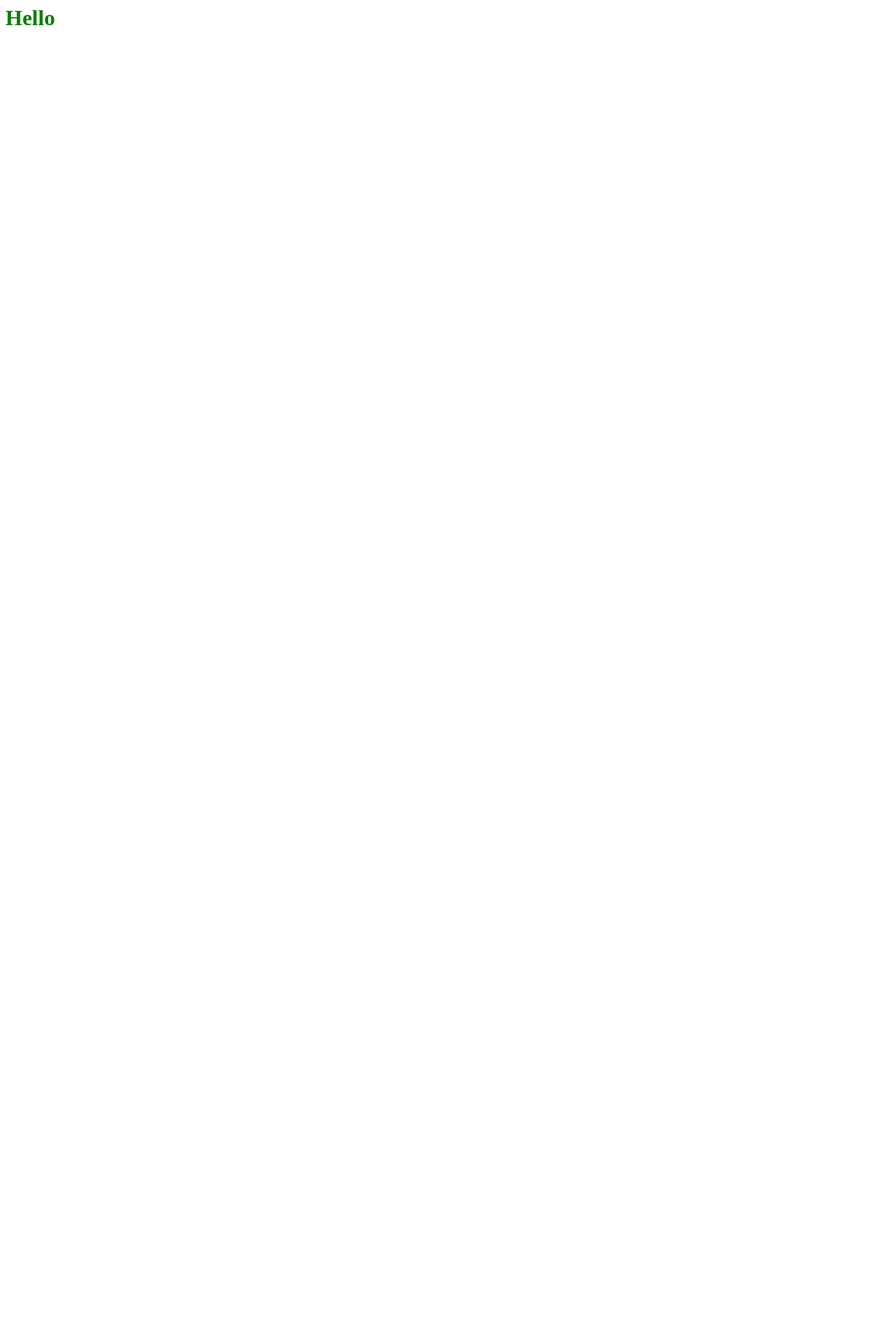
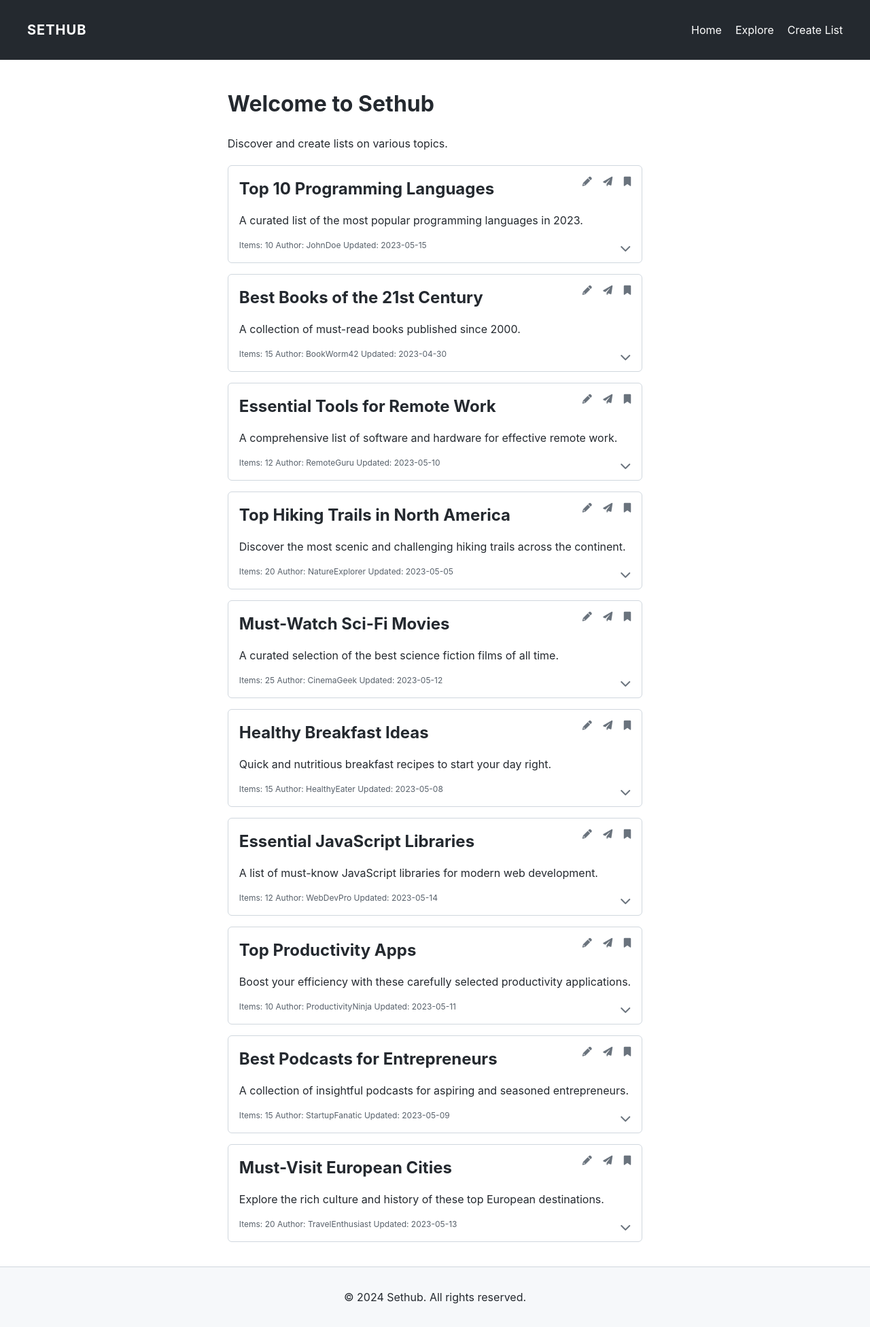
Before and after one commit to MikhailTo/Sethub, a FastAPI app: page / in a window 1280 px wide. Before the commit the page is almost empty. Shown: the whole page at 68% size. Before the commit the page ends 37 px from the top, so only its background shows below. Run offline with FastAPI, Linux system fonts and the light colour scheme; some libraries are stand-ins or nearby versions.

Commit message:
create lists

```diff
--- a/backend/app/main.py
+++ b/backend/app/main.py
@@ -1,3 +1,4 @@
+import uvicorn
 from fastapi import FastAPI, Request
 from fastapi.responses import HTMLResponse
 from fastapi.staticfiles import StaticFiles
@@ -9,13 +10,210 @@ app.mount("/static", StaticFiles(directory="../../frontend/static"), name="stati
 
 templates = Jinja2Templates(directory="../../frontend/templates")
 
+lists = [
+    {
+        "title": "Top 10 Programming Languages",
+        "description": "A curated list of the most popular programming languages in 2023.",
+        "items_count": 10,
+        "author": "JohnDoe",
+        "updated": "2023-05-15",
+        "entries": [
+            "Python",
+            "JavaScript",
+            "Java",
+            "C++",
+            "C#",
+            "Ruby",
+            "Go",
+            "Swift",
+            "Kotlin",
+            "TypeScript"
+        ]
+    },
+    {
+        "title": "Best Books of the 21st Century",
+        "description": "A collection of must-read books published since 2000.",
+        "items_count": 15,
+        "author": "BookWorm42",
+        "updated": "2023-04-30",
+        "entries": [
+            "Python",
+            "JavaScript",
+            "Java",
+            "C++",
+            "C#",
+            "Ruby",
+            "Go",
+            "Swift",
+            "Kotlin",
+            "TypeScript"
+        ]
+    },
+    {
+        "title": "Essential Tools for Remote Work",
+        "description": "A comprehensive list of software and hardware for effective remote work.",
+        "items_count": 12,
+        "author": "RemoteGuru",
+        "updated": "2023-05-10",
+        "entries": [
+            "Python",
+            "JavaScript",
+            "Java",
+            "C++",
+            "C#",
+            "Ruby",
+            "Go",
+            "Swift",
+            "Kotlin",
+            "TypeScript"
+        ]
+    },
+    {
+        "title": "Top Hiking Trails in North America",
+        "description": "Discover the most scenic and challenging hiking trails across the continent.",
+        "items_count": 20,
+        "author": "NatureExplorer",
+        "updated": "2023-05-05",
+        "entries": [
+            "Python",
+            "JavaScript",
+            "Java",
+            "C++",
+            "C#",
+            "Ruby",
+            "Go",
+            "Swift",
+            "Kotlin",
+            "TypeScript"
+        ]
+    },
+    {
+        "title": "Must-Watch Sci-Fi Movies",
+        "description": "A curated selection of the best science fiction films of all time.",
+        "items_count": 25,
+        "author": "CinemaGeek",
+        "updated": "2023-05-12",
+        "entries": [
+            "Python",
+            "JavaScript",
+            "Java",
+            "C++",
+            "C#",
+            "Ruby",
+            "Go",
+            "Swift",
+            "Kotlin",
+            "TypeScript"
+        ]
+    },
+    {
+        "title": "Healthy Breakfast Ideas",
+        "description": "Quick and nutritious breakfast recipes to start your day right.",
+        "items_count": 15,
+        "author": "HealthyEater",
+        "updated": "2023-05-08",
+        "entries": [
+            "Python",
+            "JavaScript",
+            "Java",
+            "C++",
+            "C#",
+            "Ruby",
+            "Go",
+            "Swift",
+            "Kotlin",
+            "TypeScript"
+        ]
+    },
+    {
+        "title": "Essential JavaScript Libraries",
+        "description": "A list of must-know JavaScript libraries for modern web development.",
+        "items_count": 12,
+        "author": "WebDevPro",
+        "updated": "2023-05-14",
+        "entries": [
+            "Python",
+            "JavaScript",
+            "Java",
+            "C++",
+            "C#",
+            "Ruby",
+            "Go",
+            "Swift",
+            "Kotlin",
+            "TypeScript"
+        ]
+    },
+    {
+        "title": "Top Productivity Apps",
+        "description": "Boost your efficiency with these carefully selected productivity applications.",
+        "items_count": 10,
+        "author": "ProductivityNinja",
+        "updated": "2023-05-11",
+        "entries": [
+            "Python",
+            "JavaScript",
+            "Java",
+            "C++",
+            "C#",
+            "Ruby",
+            "Go",
+            "Swift",
+            "Kotlin",
+            "TypeScript"
+        ]
+    },
+    {
+        "title": "Best Podcasts for Entrepreneurs",
+        "description": "A collection of insightful podcasts for aspiring and seasoned entrepreneurs.",
+        "items_count": 15,
+        "author": "StartupFanatic",
+        "updated": "2023-05-09",
+        "entries": [
+            "Python",
+            "JavaScript",
+            "Java",
+            "C++",
+            "C#",
+            "Ruby",
+            "Go",
+            "Swift",
+            "Kotlin",
+            "TypeScript"
+        ]
+    },
+    {
+        "title": "Must-Visit European Cities",
+        "description": "Explore the rich culture and history of these top European destinations.",
+        "items_count": 20,
+        "author": "TravelEnthusiast",
+        "updated": "2023-05-13",
+        "entries": [
+            "Python",
+            "JavaScript",
+            "Java",
+            "C++",
+            "C#",
+            "Ruby",
+            "Go",
+            "Swift",
+            "Kotlin",
+            "TypeScript"
+        ]
+    }
+]
+
 @app.get("/", response_class=HTMLResponse)
 async def homepage(request: Request):
     context = {
-        "title": "Sethub"
+        "title": "Sethub",
+        "lists": lists
         }
     return templates.TemplateResponse(
         request=request,
         name="index.html",
         context=context
     )
+
+if __name__ == "__main__":
+    uvicorn.run(app, host="0.0.0.0", port=8000)
--- a/frontend/static/scripts/main.js
+++ b/frontend/static/scripts/main.js
@@ -1 +1,18 @@
 console.log("I'm working!")
+
+document.querySelector('.menu-icon').addEventListener('click', function() {
+    document.querySelector('.nav-menu').classList.toggle('active');
+});
+
+
+
+document.querySelectorAll('.list-item').forEach(item => {
+    item.addEventListener('click', (event) => {
+        if (!event.target.closest('.list-icons') && !event.target.closest('.toggle-button')) {
+            const content = item.querySelector('.list-content');
+            const toggleButton = item.querySelector('.toggle-button');
+            content.classList.toggle('active');
+            toggleButton.classList.toggle('active');
+        }
+    });
+});
--- a/frontend/static/styles/main.css
+++ b/frontend/static/styles/main.css
@@ -1,3 +1,215 @@
-h1 {
-    color: green;
+:root {
+    --color-background: #ffffff;
+    --color-text: #24292f;
+    --color-primary: #0366d6;
+    --color-secondary: #6a737d;
+    --color-border: #d0d7de;
+    --color-header-bg: #24292f;
+    --color-header-text: #ffffff;
+    --color-footer-bg: #f6f8fa;
+    --color-list-meta: #57606a;
 }
+
+html, body {
+    height: 100%;
+    margin: 0;
+    padding: 0;
+}
+
+body {
+    display: flex;
+    flex-direction: column;
+
+    background-color: var(--color-background);
+    color: var(--color-text);
+
+    font-family: -apple-system, BlinkMacSystemFont, 'Segoe UI', 'Noto Sans', Helvetica, Arial, sans-serif;
+    line-height: 1.5;
+}
+
+header {
+    background-color: var(--color-header-bg);
+    color: var(--color-header-text);
+
+    padding: 16px;
+}
+
+nav {
+    display: flex;
+    justify-content: space-between;
+    align-items: center;
+    max-width: 1200px;
+    margin: 0 auto;
+    padding: 0 20px;
+}
+
+.logo {
+
+    font-size: 20px;
+    font-weight: bold;
+    letter-spacing: 1px;
+    text-transform: uppercase;
+}
+
+nav ul {
+    list-style-type: none;
+    display: flex;
+    gap: 20px;
+}
+
+nav a {
+    color: var(--color-header-text);
+    text-decoration: none;
+    transition: color 0.3s;
+}
+
+nav a:hover {
+    color: var(--color-primary);
+}
+
+nav a:active {
+    color: var(--color-secondary);
+}
+
+main {
+    flex: 1 0 auto;
+    max-width: 1000px;
+    margin: 0 auto;
+    padding: 20px;
+}
+
+.list-container {
+    margin-top: 20px;
+}
+
+.list-content {
+    max-height: 0;
+    overflow: hidden;
+    transition: max-height 0.5s ease;
+}
+
+.list-content.active {
+    max-height: 1000px; /* Это значение должно быть больше, чем максимальная высота контента */
+}
+
+.list-item {
+    position: relative;
+    border: 1px solid var(--color-border);
+    border-radius: 6px;
+    padding: 16px;
+    margin-bottom: 16px;
+}
+
+.list-title {
+    text-decoration: none;
+    color: var(--color-text);
+    transition: color 0.3s;
+}
+
+.list-title:hover {
+    color: var(--color-primary);
+}
+
+.list-title h2 {
+    margin: 0;
+}
+
+.list-icons {
+    position: absolute;
+    top: 10px;
+    right: 10px;
+}
+
+.icon-button {
+    background: none;
+    border: none;
+    cursor: pointer;
+    font-size: 14px;
+    margin-left: 4px;
+    padding-left: 2px;
+    color: var(--color-secondary);
+    transition: color 0.3s;
+}
+
+.icon-button:hover {
+    color: var(--color-primary);
+}
+
+.list-item h2 {
+    margin-top: 0;
+    transition: color 0.3s;
+}
+
+.list-item:hover h2 {
+    color: var(--color-primary);
+}
+
+.list-item:active h2 {
+    color: var(--color-secondary);
+}
+
+.list-meta {
+    font-size: 12px;
+    color: var(--color-list-meta);
+}
+
+
+footer {
+    flex-shrink: 0;
+    text-align: center;
+    padding: 16px;
+    background-color: var(--color-footer-bg);
+    border-top: 1px solid var(--color-border);
+}
+
+.menu-icon {
+    display: none;
+    font-size: 24px;
+    cursor: pointer;
+}
+
+.toggle-button {
+    position: absolute;
+    bottom: 10px;
+    right: 10px;
+    background: none;
+    border: none;
+    cursor: pointer;
+    font-size: 16px;
+    color: var(--color-secondary);
+    transition: transform 0.3s;
+}
+
+.toggle-button.active {
+    transform: rotate(180deg);
+}
+
+@media screen and (max-width: 768px) {
+    .menu-icon {
+        display: block;
+    }
+
+    .nav-menu {
+        display: none;
+        flex-direction: column;
+        position: absolute;
+        top: 60px;
+        left: 0;
+        width: 100%;
+        background-color: var(--color-header-bg);
+        padding: 20px 0;
+    }
+
+    .nav-menu.active {
+        display: flex;
+    }
+
+    nav ul {
+        flex-direction: column;
+        align-items: center;
+    }
+
+    nav ul li {
+        margin: 10px 0;
+    }
+}
--- a/frontend/templates/index.html
+++ b/frontend/templates/index.html
@@ -1,10 +1,68 @@
-<html>
+<!DOCTYPE html>
+<html lang="en">
 <head>
+    <meta charset="UTF-8">
+    <meta name="viewport" content="width=device-width, initial-scale=1.0">
     <title>{{ title }}</title>
-        <link href="{{ url_for('static', path='/styles/main.css') }}" rel="stylesheet" />
+    <link rel="stylesheet" href="{{ url_for('static', path='styles/main.css') }}">
+    <link rel="stylesheet" href="https://cdnjs.cloudflare.com/ajax/libs/font-awesome/6.1.1/css/all.min.css">
 </head>
 <body>
-        <h1>Hello</h1>
+    <header>
+        <nav>
+            <div class="logo">Sethub</div>
+            <div class="menu-icon">&#9776;</div>
+            <ul class="nav-menu">
+                <li><a href="#">Home</a></li>
+                <li><a href="#">Explore</a></li>
+                <li><a href="#">Create List</a></li>
+            </ul>
+        </nav>
+    </header>
+
+    <main>
+        <h1>Welcome to Sethub</h1>
+        <p>Discover and create lists on various topics.</p>
+
+        <section class="list-container">
+            <!-- Example list items -->
+            {% for list in lists %}
+            <div class="list-item">
+                <div class="list-item-header">
+                    <div class="list-icons">
+                        <button class="icon-button"><i class="fas fa-pencil-alt"></i></button>
+                        <button class="icon-button"><i class="fas fa-paper-plane"></i></button>
+                        <button class="icon-button"><i class="fas fa-bookmark"></i></button>
+                    </div>
+                    <a href="#" class="list-title">
+                        <h2>{{ list.title }}</h2>
+                    </a>
+                    <p>{{ list.description }}</p>
+                </div>
+                <div class="list-content">
+                    <ul class="list-entries">
+                    {% for entry in list.entries %}
+                    <li>{{ entry }}</li>
+                    {% endfor %}
+                    </ul>
+                </div>
+                <button class="toggle-button">
+                    <i class="fas fa-chevron-down"></i>
+                </button>
+                <div class="list-meta">
+                    <span>Items: {{ list.items_count }}</span>
+                    <span>Author: {{ list.author }}</span>
+                    <span>Updated: {{ list.updated }}</span>
+                </div>
+            </div>
+            {% endfor %}
+            <!-- Add more list items here -->
+        </section>
+    </main>
+
+    <footer>
+        <p>&copy; 2024 Sethub. All rights reserved.</p>
+    </footer>
     <script src="{{ url_for('static', path='/scripts/main.js') }}"></script>
 </body>
 </html>
```
Lines whose indentation alone changed are shown as unchanged.
